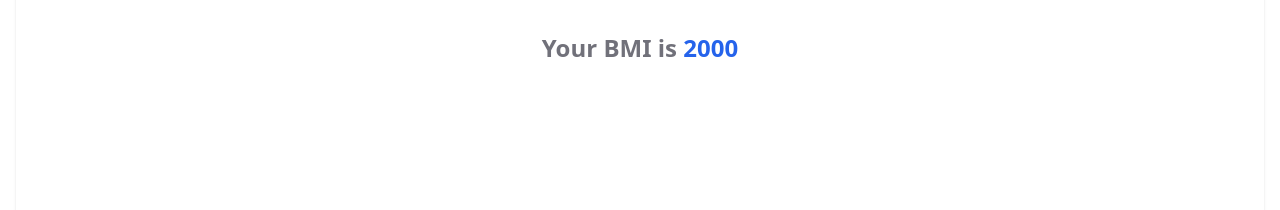
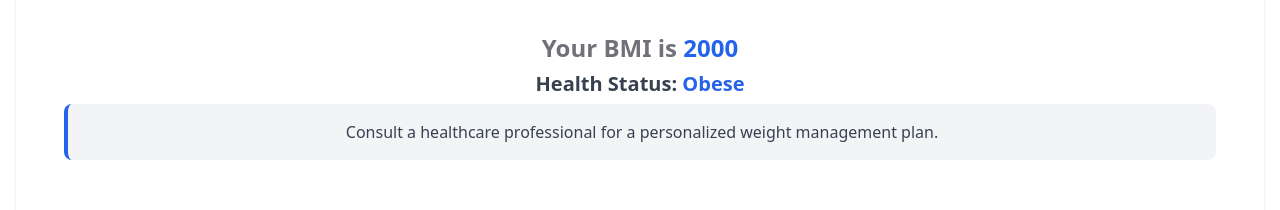
Before and after one commit to essinn/FitStack-calorie-counter, a Next.js app: page /bmi-calculator in a window 1280 px wide. Both pictures are taken after typing "5", "5" into the empty fields and a click on the button "Calculate". Shown: the part 482-692 px from the top of the page. Built offline with nearby package versions, Linux system fonts and the light colour scheme; no server answers.

Commit message:
I added a health status feature that displays the user's BMI classification (underweight, normal weight, overweight, or obese) and provides personalised advice on next steps.

```diff
--- a/app/bmi-calculator/page.tsx
+++ b/app/bmi-calculator/page.tsx
@@ -15,13 +15,36 @@ export default function BMICalculator() {
   const [weight, setWeight] = useState("");
   const [height, setHeight] = useState("");
   const [bmi, setBMI] = useState<number | null>(null);
+  const [healthStatus, setHealthStatus] = useState<string>("");
+  const [advice, setAdvice] = useState("");
 
   const calculateBMI = () => {
     const weightInKg = parseFloat(weight);
     const heightInM = parseFloat(height) / 100;
     const bmiValue = weightInKg / (heightInM * heightInM);
     setBMI(Number(bmiValue.toFixed(1)));
+
+    let status = "";
+    let healthAdvice = "";
+
+    if (bmiValue < 18.5) {
+      status = "Underweight";
+      healthAdvice = "Consider increasing your calorie intake with a balanced diet.";
+    } else if (bmiValue >= 18.5 && bmiValue <= 24.9) {
+      status = "Normal weight";
+      healthAdvice = "Maintain your healthy lifestyle with regular exercise and a balanced diet.";
+    } else if (bmiValue >= 25 && bmiValue <= 29.9) {
+      status = "Overweight";
+      healthAdvice = "Incorporate regular physical activity and monitor your calorie intake.";
+    } else {
+      status = "Obese";
+      healthAdvice = "Consult a healthcare professional for a personalized weight management plan.";
+    }
+    setHealthStatus(status);
+    setAdvice(healthAdvice);
   };
+
+
   return (
     <Card className="min-h-screen mx-4 my-20">
       <CardHeader>
@@ -78,6 +101,15 @@ export default function BMICalculator() {
                 Your BMI is{" "}
                 <span className="text-blue-600 dark:text-blue-400">{bmi}</span>
               </CardDescription>
+              <CardDescription className="text-xl font-semibold text-gray-700 dark:text-gray-300">
+                Health Status:{" "}
+                <span className="text-blue-600 dark:text-blue-400">
+                  {healthStatus}
+                </span>
+              </CardDescription>
+              <div className="bg-gray-100 dark:bg-gray-800 p-4 rounded-lg mt-4 border-l-4 border-blue-600">
+                <p className="text-gray-700 dark:text-gray-300 font-medium">{advice}</p>
+              </div>
             </CardHeader>
           )}
         </div>
--- a/app/calorie-calculator/page.tsx
+++ b/app/calorie-calculator/page.tsx
@@ -155,10 +155,7 @@ export default function CalorieCalculator() {
           {calories && (
             <CardHeader className="text-center">
               <CardDescription className="text-2xl font-bold">
-                Your Calorie Intake is{" "}
-                <span className="text-blue-600 dark:text-blue-400">
-                  {calories}
-                </span>
+              Your Calorie Intake is <span className="text-blue-600 dark:text-blue-400">{calories}</span> kcal
               </CardDescription>
             </CardHeader>
           )}
```
